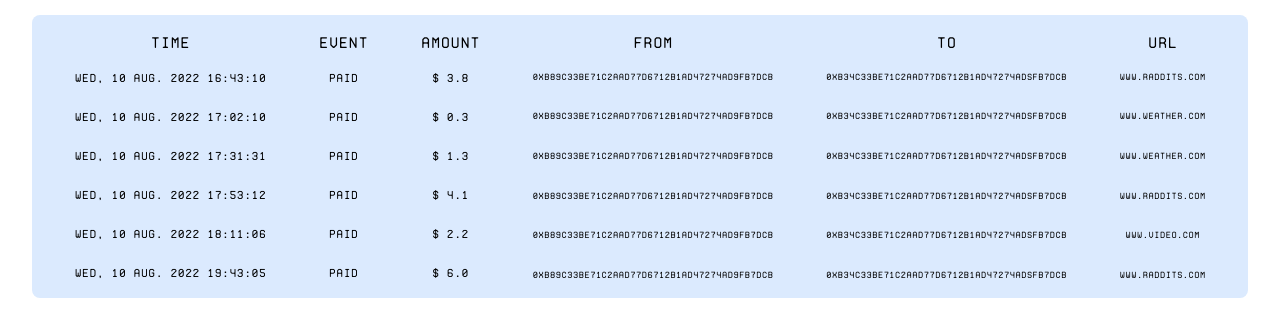
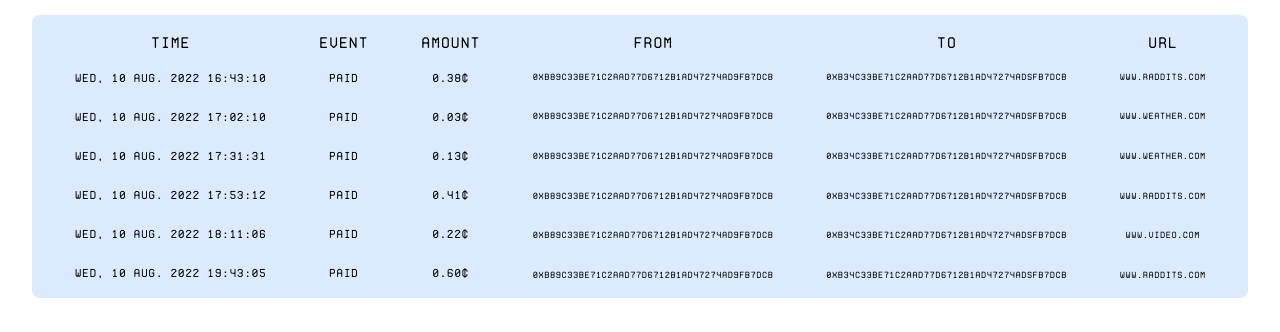
Before and after one commit to voltrevo/MaybePay, a Next.js app in the folder frontend/: page / in a window 1280 px wide. Shown: the part 452-784 px from the top of the page. Built offline with nearby package versions, Linux system fonts and the light colour scheme.

Commit message:
Smaller values (more realistic for micropayments)

```diff
--- a/frontend/pages/index.js
+++ b/frontend/pages/index.js
@@ -68,12 +68,12 @@ export default function Home() {
                    </div>
                    <div class="grid grid-rows-6 gap-4 text-center text-[0.9vw]">
                         <span className='text-[1.2vw]'>AMOUNT</span>
-                        <span>$ 3.8</span>
-                        <span>$ 0.3 </span>
-                        <span>$ 1.3</span>
-                        <span>$ 4.1</span>
-                        <span>$ 2.2</span>
-                        <span>$ 6.0 </span>
+                        <span>0.38¢</span>
+                        <span>0.03¢ </span>
+                        <span>0.13¢</span>
+                        <span>0.41¢</span>
+                        <span>0.22¢</span>
+                        <span>0.60¢</span>
                    </div>
                    <div class="grid grid-rows-6 gap-4 text-center text-[0.7vw]">
                         <span className='text-[1.2vw]'>FROM</span>
```
